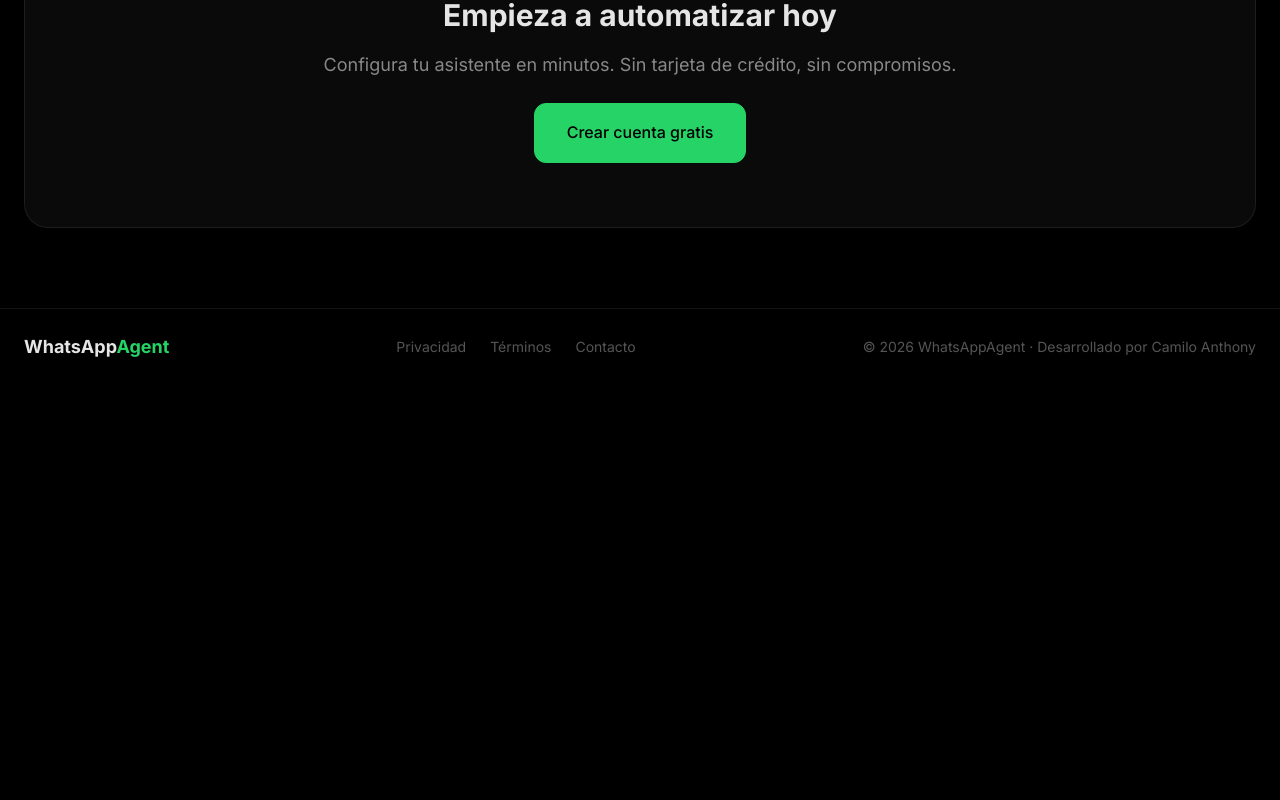
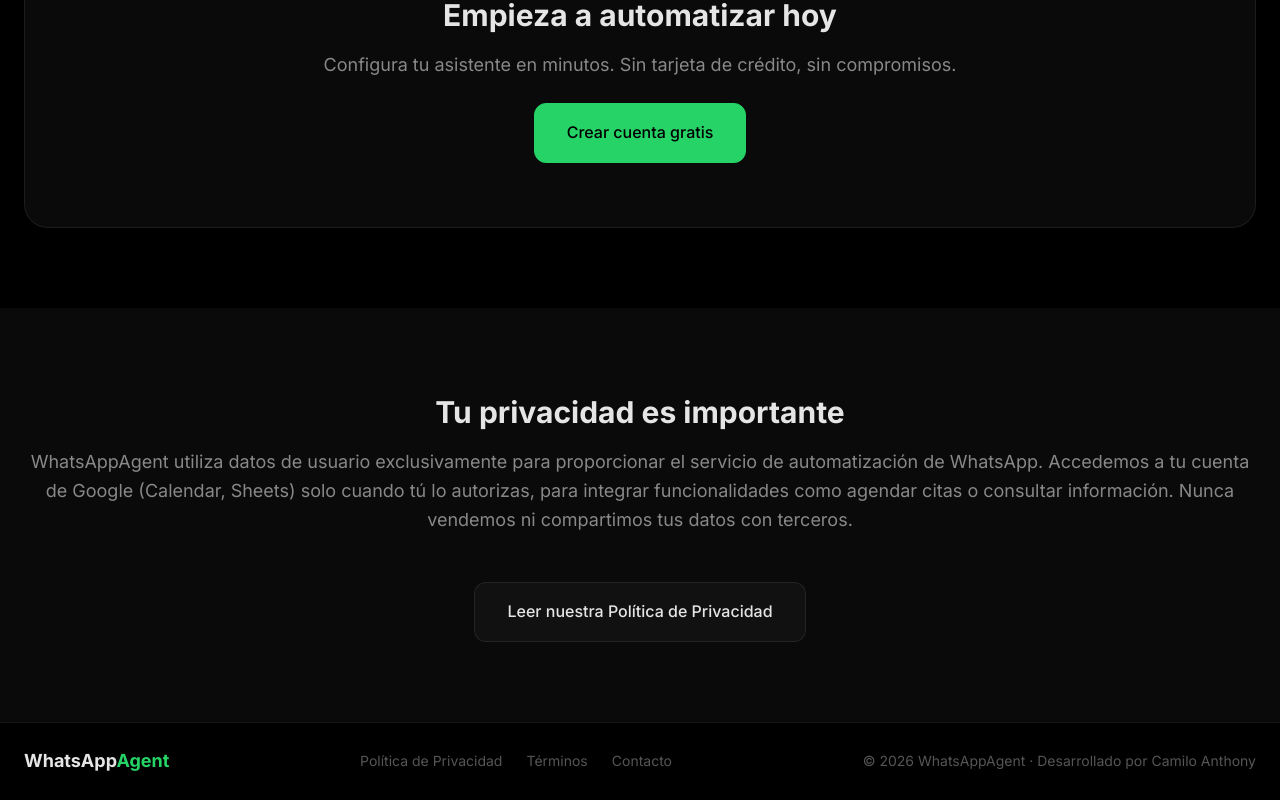
Before and after one commit to camilo-Anthony/WhatsAppIA, a Next.js app: page / in a window 1280 px wide. Shown: the part 2090-2890 px from the top of the page. Before the commit the page ends 2476 px from the top, so only its background shows below. Built offline with nearby package versions, Linux system fonts and the light colour scheme.

Commit message:
feat: add prominent privacy section with data usage transparency for Google OAuth verification

```diff
--- a/src/app/page.tsx
+++ b/src/app/page.tsx
@@ -156,12 +156,33 @@
         </div>
       </section>
 
+      {/* Transparencia y Privacidad */}
+      <section className={styles.howItWorks} id="privacy-section">
+        <div className="container">
+          <h2 className={styles.sectionTitle}>Tu privacidad es importante</h2>
+          <p className={styles.sectionSubtitle}>
+            WhatsAppAgent utiliza datos de usuario exclusivamente para proporcionar el servicio de automatización de WhatsApp.
+            Accedemos a tu cuenta de Google (Calendar, Sheets) solo cuando tú lo autorizas, para integrar funcionalidades
+            como agendar citas o consultar información. Nunca vendemos ni compartimos tus datos con terceros.
+          </p>
+          <div style={{ textAlign: "center", marginTop: "24px" }}>
+            <Link
+              href="/privacy"
+              className="btn btn-secondary btn-lg"
+              style={{ display: "inline-flex", alignItems: "center", gap: "8px" }}
+            >
+              Leer nuestra Política de Privacidad
+            </Link>
+          </div>
+        </div>
+      </section>
+
       {/* Footer */}
       <footer className={styles.footer}>
         <div className={`container ${styles.footerContent}`}>
           <span className={styles.footerLogo}>WhatsApp<span style={{ color: "var(--color-primary)" }}>Agent</span></span>
           <div className={styles.footerLinks}>
-            <Link href="/privacy">Privacidad</Link>
+            <Link href="/privacy">Política de Privacidad</Link>
             <a href="#">Términos</a>
             <a href="#">Contacto</a>
           </div>
```
